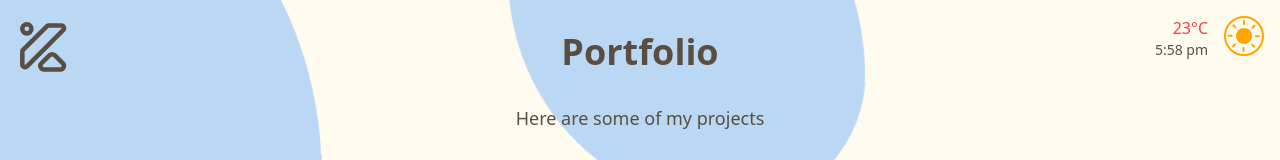
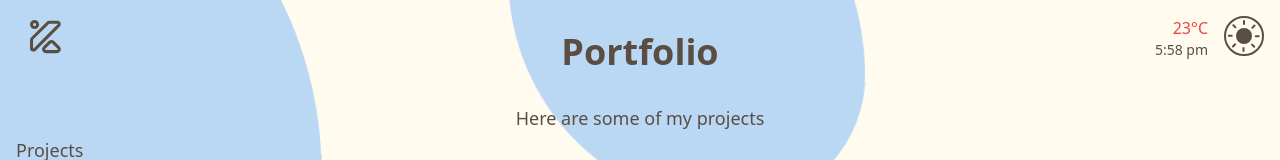
Before and after one commit to Kboere/portfolio-v2, a Next.js app: page /portfolio in a window 1280 px wide. Shown: the top 160 px of the page. Built offline with nearby package versions, Linux system fonts and the light colour scheme; no server answers.

Commit message:
adde TW classes to some parts

```diff
--- a/src/app/components/atoms/logo.js
+++ b/src/app/components/atoms/logo.js
@@ -26,8 +26,7 @@ const AnimLogo = () => {
 
   return (
     <svg
-      xmlns="http://www.w3.org/2000/svg"
-      id="svg_logo"
+      xmlns="http://www.w3.org/2000/svg" viewBox="0 0 60 60" id="svg_logo"
     >
       <g id="Group_8" data-name="Group 8" transform="translate(-50 -34)">
         <text
--- a/src/app/components/navigation.js
+++ b/src/app/components/navigation.js
@@ -6,10 +6,21 @@ import TransitionLink from "./transitionLink";
 const Navigation = () => {
   const [isMobile, setIsMobile] = useState(false);
 
-  // Check screen size on resize event and initial load
+  // check if windows size is mobile and add class to header
   useEffect(() => {
     const handleResize = () => {
-      setIsMobile(window.innerWidth <= 1024);
+      const header = document.getElementById('header');
+      const isMobileView = window.innerWidth <= 1024;
+
+      setIsMobile(isMobileView);
+
+      if (header) {
+        if (isMobileView) {
+          header.classList.add('is-mobile');
+        } else {
+          header.classList.remove('is-mobile');
+        }
+      }
     };
 
     window.addEventListener('resize', handleResize);
@@ -20,7 +31,29 @@ const Navigation = () => {
     };
   }, []);
 
-  // Handle click on mobile menu and toggle visibility
+  // Add class to header when scrolling
+   useEffect(() => {
+    const handleScroll = () => {
+      const header = document.getElementById('header');
+
+      if (header) {
+        if (window.scrollY > 50) {
+          header.classList.add('scrolled');
+        } else {
+          header.classList.remove('scrolled');
+        }
+      }
+    };
+
+    window.addEventListener('scroll', handleScroll);
+    handleScroll();
+
+    return () => {
+      window.removeEventListener('scroll', handleScroll);
+    };
+  }, []);
+
+  // Add class to navbar when mobile menu is clicked
   useEffect(() => {
     const navbar = document.getElementById('navbar');
     const mobileMenu = document.getElementById('mobile-menu');
@@ -35,16 +68,11 @@ const Navigation = () => {
       }
     };
 
-    // Update navbar class on screen resize or initial load
     updateNavbarClass();
 
-    // Handle mobile menu click event to toggle 'show' class
     const handleMenuClick = () => {
       navbar.classList.toggle('show');
       header.classList.toggle('has-mobile-menu');
-
-      document.body.style.overflow = navbar.classList.contains('show') ? 'hidden' : 'auto';
-      console.log('clicked'); // Log the click
     };
 
     // Add event listener for mobile menu click
@@ -53,13 +81,8 @@ const Navigation = () => {
       mobileMenu.addEventListener('click', handleMenuClick); // Add new listener
     }
 
-    // Cleanup the event listener when the component unmounts or is updated
-    return () => {
-      if (mobileMenu) {
-        mobileMenu.removeEventListener('click', handleMenuClick);
-      }
-    };
-  }, [isMobile]); // Re-run effect when 'isMobile' state changes
+  }, [isMobile]);
+
 
   return (
     <nav className="w-full lg:w-fit lg:mt-4 flex justify-between flex-row lg:flex-col h-full order-1 lg:order-2">
--- a/src/app/globals.css
+++ b/src/app/globals.css
@@ -34,37 +34,13 @@
 
 html,
 body {
-  background-color: #fffcef;
-  color: #5a4e42;
+  @apply bg-primary text-secondary;
 }
 
 h3,
 .text-h3,
 .text-h3m {
   text-transform: uppercase;
-}
-
-.bars::before {
-  --cal: calc(8.333333% - 1px);
-  content: "";
-  pointer-events: none;
-  position: absolute;
-  top: 0;
-  left: 50%;
-  bottom: 0;
-  transform: translateX(-50%);
-  width: 100%;
-  height: 100%;
-  z-index: -1;
-  /* 	mix-blend-mode: difference; */
-  background: repeating-linear-gradient(
-    to left,
-    rgba(245, 242, 235, 0) 0 var(--cal),
-    #c2c2c2 var(--cal) calc(var(--cal) + 1px)
-  );
-  --to-opacity: 0.5;
-  opacity: var(--to-opacity);
-  transform: rotate();
 }
 
 .card-overlay {
@@ -96,51 +72,23 @@ h3,
 }
 
 #darkmode {
-  display: block;
-  position: relative;
-  background: transparent;
-  border-radius: 40px;
-  width: 40px;
-  height: 40px;
-  border: 2px solid orange;
-  cursor: pointer;
+  @apply block relative bg-transparent rounded-full w-10 h-10 border-2 border-secondary cursor-pointer;
   transition: all 0.3s;
 }
 #darkmode.active > div {
-  position: absolute;
-  background-color: #5a4e42;
-  height: 30px;
-  width: 33px;
-  right: -2px;
-  top: 1.5px;
-  border-radius: 50%;
+  @apply absolute bg-secondary h-7 w-8 -right-[2px] top-[1.5px] rounded-full;
   transform: rotate(62deg);
 }
 #darkmode.active {
-  border-color: #5a4e42;
+  @apply border-secondary;
 }
 #darkmode div {
-  display: block;
-  position: absolute;
-  background: orange;
-  border-color: orange;
-  height: 16px;
-  width: 16px;
-  right: 50%;
-  top: 50%;
-  border-radius: 50%;
+  @apply block absolute bg-secondary border-secondary h-4 w-4 top-1/2 right-1/2 rounded-full z-[2];
   transform: translate(50%, -50%);
-  z-index: 2;
 }
 #darkmode:not(.active) div > span {
-  position: absolute;
-  width: 1.5px;
-  height: 5px;
-  background-color: orange;
-  top: -8px;
-  left: 46%;
+  @apply absolute w-[1.5px] h-[5px] bg-secondary -top-2 left-[46%] rounded-[10px];
   transform-origin: 50% 16px;
-  border-radius: 10px;
 }
 #darkmode div > span:nth-child(1) {
   transform: rotate(0deg);
@@ -186,8 +134,8 @@ svg {
 }
 
 #svg_logo {
-  width: 60px;
-  height: 60px;
+  width: 40px;
+  height: 40px;
 }
 
 #Kevin_Boere_Portfolio.show {
@@ -195,6 +143,12 @@ svg {
   left: 50%;
   top: 50%;
   transform: translate(110px, 100%);
+}
+
+#header{
+  img{
+    @apply w-10 h-10;
+  }
 }
 
 #mobile-menu {
@@ -205,8 +159,8 @@ svg {
   }
 }
 
-.has-mobile-menu {
-  @apply bg-secondary text-white h-screen transition-all duration-500 ease-in-out z-30;
+.is-mobile.scrolled {
+  @apply bg-secondary text-white h-[4.5rem] fixed top-0 w-full transition-all duration-300 ease-in z-30;
 
   #mobile-menu {
     & span {
@@ -234,10 +188,47 @@ svg {
   }
 }
 
+.has-mobile-menu {
+  @apply bg-secondary text-white h-screen transition-all duration-500 ease-in-out z-30;
+
+  #mobile-menu {
+    & span {
+      @apply bg-white;
+    }
+
+    & span:first-of-type {
+      transform: rotate(45deg) translate(2px, 2px);
+    }
+
+    & span:last-of-type {
+      transform: rotate(-45deg) translate(2px, -2px);
+    }
+  }
+
+  #svg_logo path {
+    @apply fill-white;
+  }
+
+  #darkmode {
+    @apply border-white;
+    div {
+      @apply bg-white border-white;
+
+      span {
+        @apply bg-white;
+      }
+    }
+  }
+
+  img {
+    @apply filter invert brightness-0;
+  }
+}
+
 .mobile-menu {
   @apply -top-[100vh] bg-secondary text-white absolute w-screen h-screen -ml-4 p-4 transition-all duration-300 ease-in-out flex-col items-center content-center gap-4;
   &.show {
-    @apply flex top-28;
+    @apply flex top-16;
 
     li {
       @apply py-4 px-8 backdrop-filter backdrop-blur bg-opacity-30 bg-white rounded-lg text-center;
```
